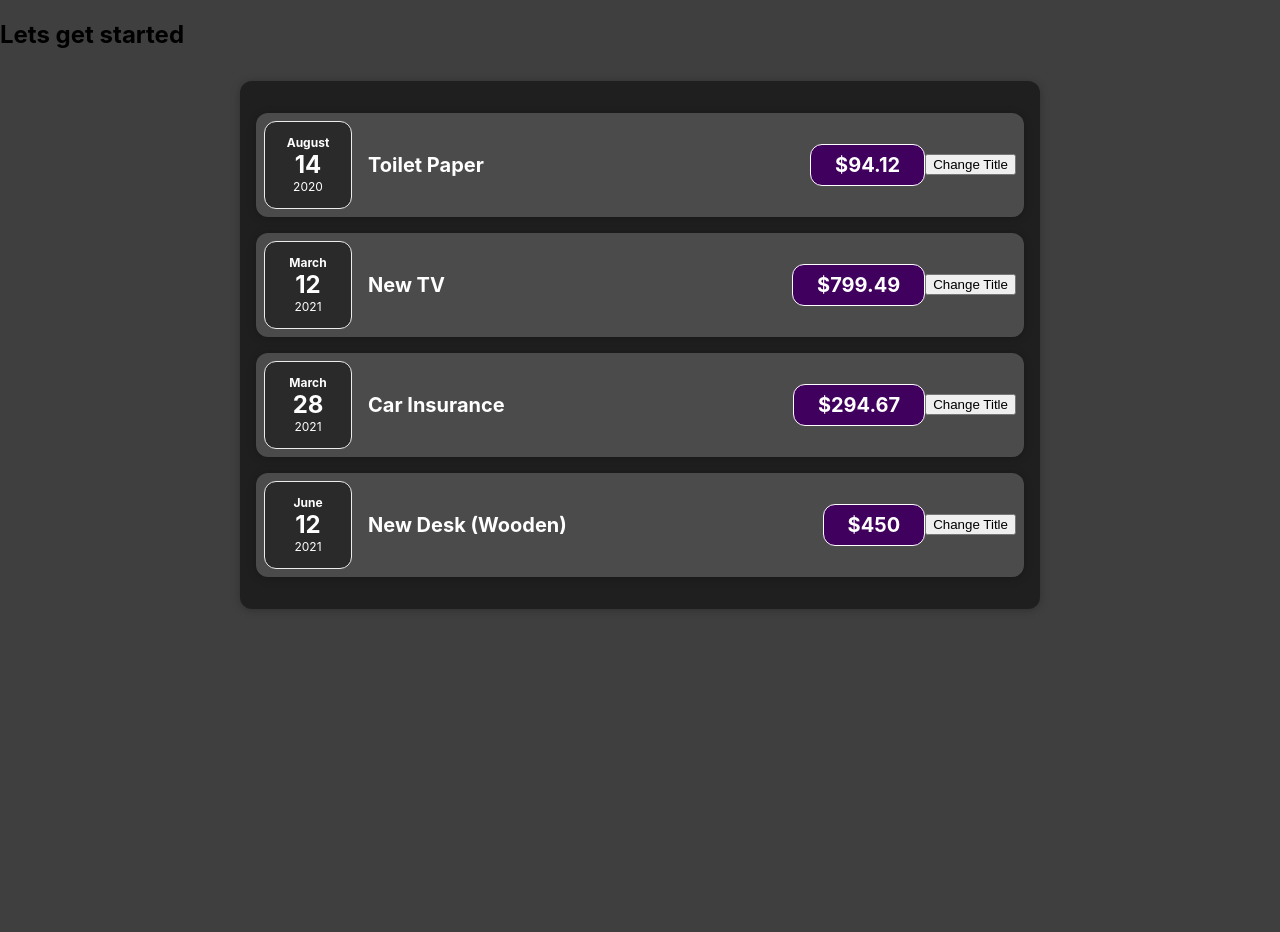
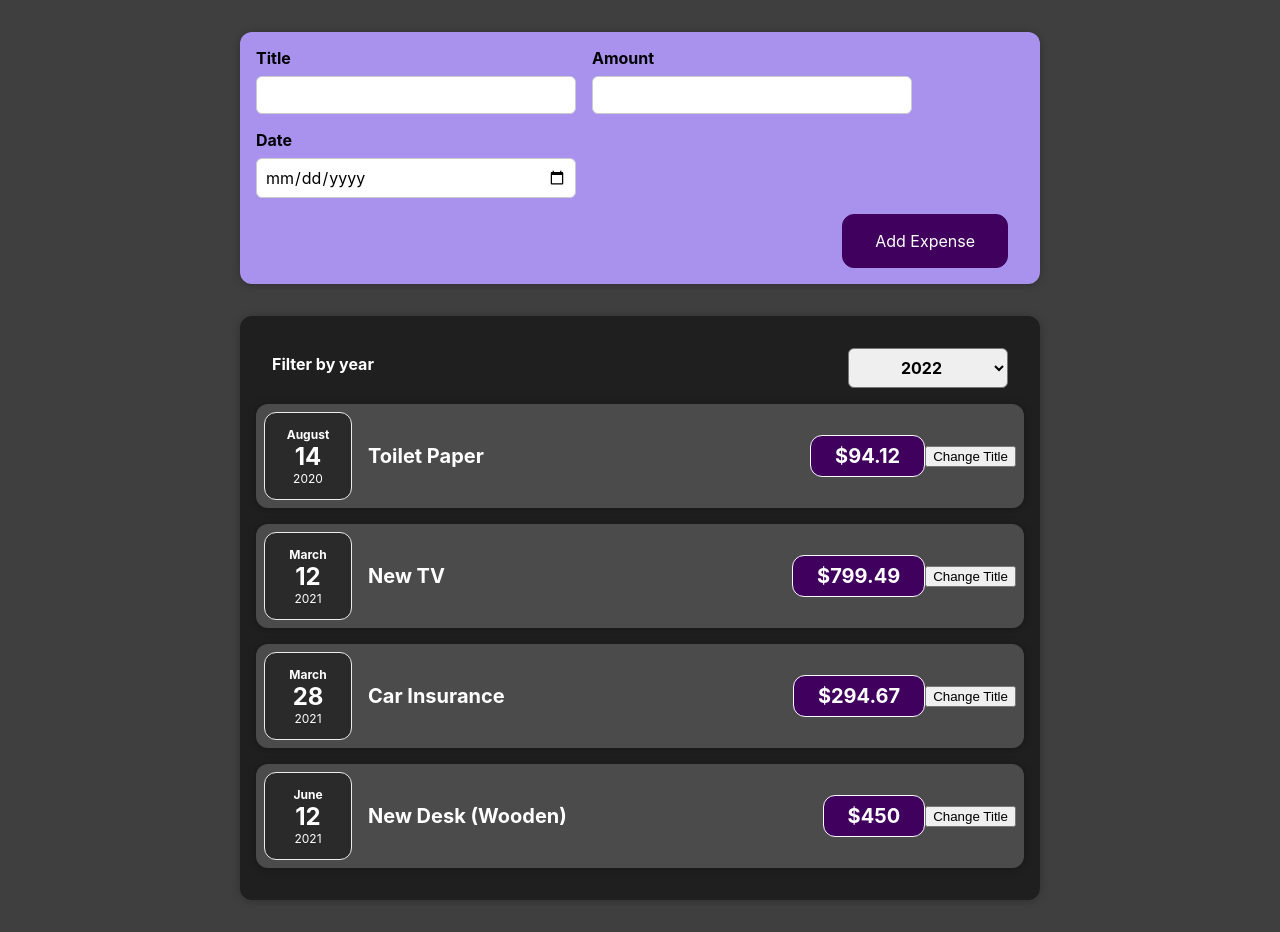
Before and after one commit to esptrev/reactExpenseTracker, a React (Create React App) app: page / in a window 1280 px wide. Before the commit the page ends 800 px from the top, so only its background shows below. Built offline with nearby package versions, Linux system fonts and the light colour scheme.

Commit message:
lifting state, controlled components

```diff
--- a/src/App.js
+++ b/src/App.js
@@ -1,6 +1,7 @@
 import './App.css';
 import Expenses from "./components/Expenses/Expenses";
 import React from "react";
+import NewExpense from "./components/NewExpense/NewExpense";
 
 const App = () => {
     const expenses = [
@@ -24,6 +25,12 @@
             date: new Date(2021, 5, 12),
         },
     ];
+
+    const addExpenseHandler = (expense) => {
+        console.log("in app.js");
+        console.log(expense)
+    };
+
     // CODE BLOCK BELOW IS NON JSX SYNTAX FOR CREATING DIV IN 35-40
     // return React.createElement(
     //     'div',
@@ -33,7 +40,7 @@
     // );
     return (
         <div>
-            <h2>Lets get started</h2>
+            <NewExpense onAddExpense={addExpenseHandler}/>
             <Expenses items= {expenses}/>
 
         </div>
--- a/src/components/Expenses/Expenses.js
+++ b/src/components/Expenses/Expenses.js
@@ -1,11 +1,20 @@
 import ExpenseItem from "./ExpenseItem";
 import './Expenses.css';
 import Card from "../UI/Card";
-import React from "react";
+import React, {useState} from "react";
+import ExpensesFilter from "./ExpensesFilter";
 
 const Expenses = (props) => {
+    const [filteredYear, setFilteredYear] = useState('2022');
+
+    const filterYearHandler = (selectedYear) => {
+       setFilteredYear(selectedYear);
+    };
+
     return (
+        <div>
             <Card className="expenses">
+                <ExpensesFilter selected={filteredYear} onYearChange={filterYearHandler}/>
                 <ExpenseItem
                     title={props.items[0].title}
                     amount={props.items[0].amount}
@@ -31,6 +40,7 @@
                 ></ExpenseItem>
 
             </Card>
+        </div>
     );
 }
 
--- /dev/null
+++ b/src/components/Expenses/ExpensesFilter.css
@@ -0,0 +1,24 @@
+.expenses-filter {
+    color: white;
+    padding: 0 1rem;
+}
+
+.expenses-filter__control {
+    display: flex;
+    width: 100%;
+    align-items: center;
+    justify-content: space-between;
+    margin: 1rem 0;
+}
+
+.expenses-filter label {
+    font-weight: bold;
+    margin-bottom: 0.5rem;
+}
+
+.expenses-filter select {
+    font: inherit;
+    padding: 0.5rem 3rem;
+    font-weight: bold;
+    border-radius: 6px;
+}
--- /dev/null
+++ b/src/components/Expenses/ExpensesFilter.js
@@ -0,0 +1,24 @@
+import React from 'react';
+import './ExpensesFilter.css';
+
+const ExpensesFilter = (props) => {
+    const dropDownHandler = (event) => {
+        props.onYearChange(event.target.value);
+    };
+
+    return (
+        <div className='expenses-filter'>
+            <div className='expenses-filter__control'>
+                <label>Filter by year</label>
+                <select onChange={dropDownHandler} value={props.selected}>
+                    <option value='2021'>2021</option>
+                    <option value='2022'>2022</option>
+                    <option value='2023'>2023</option>
+                    <option value='2024'>2024</option>
+                </select>
+            </div>
+        </div>
+    );
+};
+
+export default ExpensesFilter;
--- /dev/null
+++ b/src/components/NewExpense/ExpenseForm.css
@@ -0,0 +1,26 @@
+.new-expense__controls {
+    display: flex;
+    flex-wrap: wrap;
+    gap: 1rem;
+    margin-bottom: 1rem;
+    text-align: left;
+}
+
+.new-expense__control label {
+    font-weight: bold;
+    margin-bottom: 0.5rem;
+    display: block;
+}
+
+.new-expense__control input {
+    font: inherit;
+    padding: 0.5rem;
+    border-radius: 6px;
+    border: 1px solid #ccc;
+    width: 20rem;
+    max-width: 100%;
+}
+
+.new-expense__actions {
+    text-align: right;
+}
--- /dev/null
+++ b/src/components/NewExpense/ExpenseForm.js
@@ -0,0 +1,86 @@
+import React, {useState} from "react";
+import './ExpenseForm.css';
+
+
+const ExpenseForm = (props) => {
+    /* CAN USE INDIVIDUAL STATE DECLARATIONS TO ACHIEVE UPDATE */
+
+    const [enteredTitle, setEnteredTitle] = useState('');
+    const [enteredAmount, setEnteredAmount] = useState('');
+    const [enteredDate, setEnteredDate] = useState('');
+
+
+    /* OR ONE CAN DECLARE A SINGLE STATE AND IMPLEMENT SPREAD OPERATOR TO KEEP UNCHANGED FIELDS */
+
+    // const [userInput, setUserInput] = useState({
+    //      enteredTitle: '',
+    //      enteredAmount: '',
+    //      enteredDate: ''
+    //  });
+
+
+    const titleChangeHandler = (event) => {
+        setEnteredTitle(event.target.value)
+        // setUserInput((prevState) => {
+        //     return {...prevState, enteredTitle: event.target.value}
+        // });
+    };
+
+    const amountChangeHandler = (event) => {
+        setEnteredAmount(event.target.value);
+        // setUserInput((prevState) => {
+        //     return {...prevState, enteredAmount: event.target.value}
+        // });
+    };
+
+    const dateChangeHandler = (event) => {
+        setEnteredDate(event.target.value);
+        // setUserInput((prevState) => {
+        //     return {...prevState, enteredDate: event.target.value}
+        // });
+    };
+
+    const submitFormHandler = (event) => {
+        event.preventDefault();
+        const expenseData = {
+            title: enteredTitle, amount: enteredAmount, date: new Date(enteredDate)
+        };
+        props.onSaveExpenseData(expenseData);
+        setEnteredTitle('');
+        setEnteredAmount('');
+        setEnteredDate('');
+    };
+
+    return (
+        <form onSubmit={submitFormHandler}>
+            <div className="new-expense__controls">
+                <div className="new-expense__control">
+                    <label>Title</label>
+                    <input type="text"
+                           value={enteredTitle}
+                           onChange={titleChangeHandler}/>
+                </div>
+                <div className="new-expense__control">
+                    <label>Amount</label>
+                    <input type="number"
+                           min='0.01'
+                           step='0.01'
+                           value={enteredAmount}
+                           onChange={amountChangeHandler}/>
+                </div>
+                <div className="new-expense__control">
+                    <label>Date</label>
+                    <input type="date"
+                           min='2022-1-1'
+                           max='2025-12-31'
+                           value={enteredDate}
+                           onChange={dateChangeHandler}/>
+                </div>
+            </div>
+            <div className='new-expense__actions'>
+                <button type='submit'>Add Expense</button>
+            </div>
+        </form>);
+};
+
+export default ExpenseForm;
--- /dev/null
+++ b/src/components/NewExpense/NewExpense.css
@@ -0,0 +1,38 @@
+.new-expense {
+    background-color: #a892ee;
+    padding: 1rem;
+    margin: 2rem auto;
+    width: 50rem;
+    max-width: 95%;
+    border-radius: 12px;
+    text-align: center;
+    box-shadow: 0 1px 8px rgba(0, 0, 0, 0.25);
+}
+
+.new-expense button {
+    font: inherit;
+    cursor: pointer;
+    padding: 1rem 2rem;
+    border: 1px solid #40005d;
+    background-color: #40005d;
+    color: white;
+    border-radius: 12px;
+    margin-right: 1rem;
+}
+
+.new-expense button:hover,
+.new-expense button:active {
+    background-color: #510674;
+    border-color: #510674;
+}
+
+.new-expense button.alternative {
+    color: #220131;
+    border-color: transparent;
+    background-color: transparent;
+}
+
+.new-expense button.alternative:hover,
+.new-expense button.alternative:active {
+    background-color: #ddb3f8;
+}
--- /dev/null
+++ b/src/components/NewExpense/NewExpense.js
@@ -0,0 +1,20 @@
+import React from "react";
+import './NewExpense.css';
+import ExpenseForm from "./ExpenseForm";
+
+const NewExpense = (props) =>{
+    const saveExpenseDataHandler = (enteredExpenseData) => {
+        const expenseData = {
+            ...enteredExpenseData,
+            id: Math.random().toString()
+        };
+        props.onAddExpense(expenseData);
+    }
+    return (
+        <div className="new-expense">
+            <ExpenseForm onSaveExpenseData={saveExpenseDataHandler}/>
+        </div>
+    );
+}
+
+export default NewExpense;
```
Lines whose indentation alone changed are shown as unchanged.
